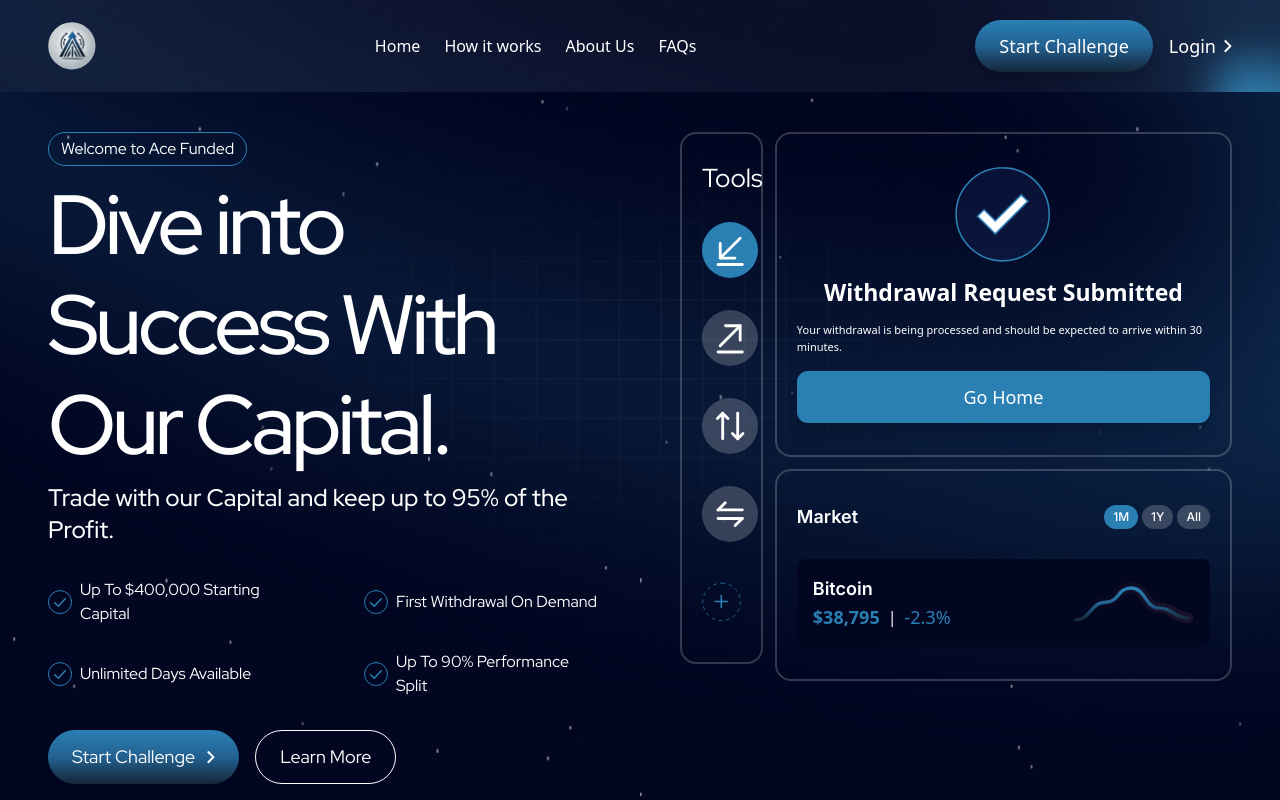
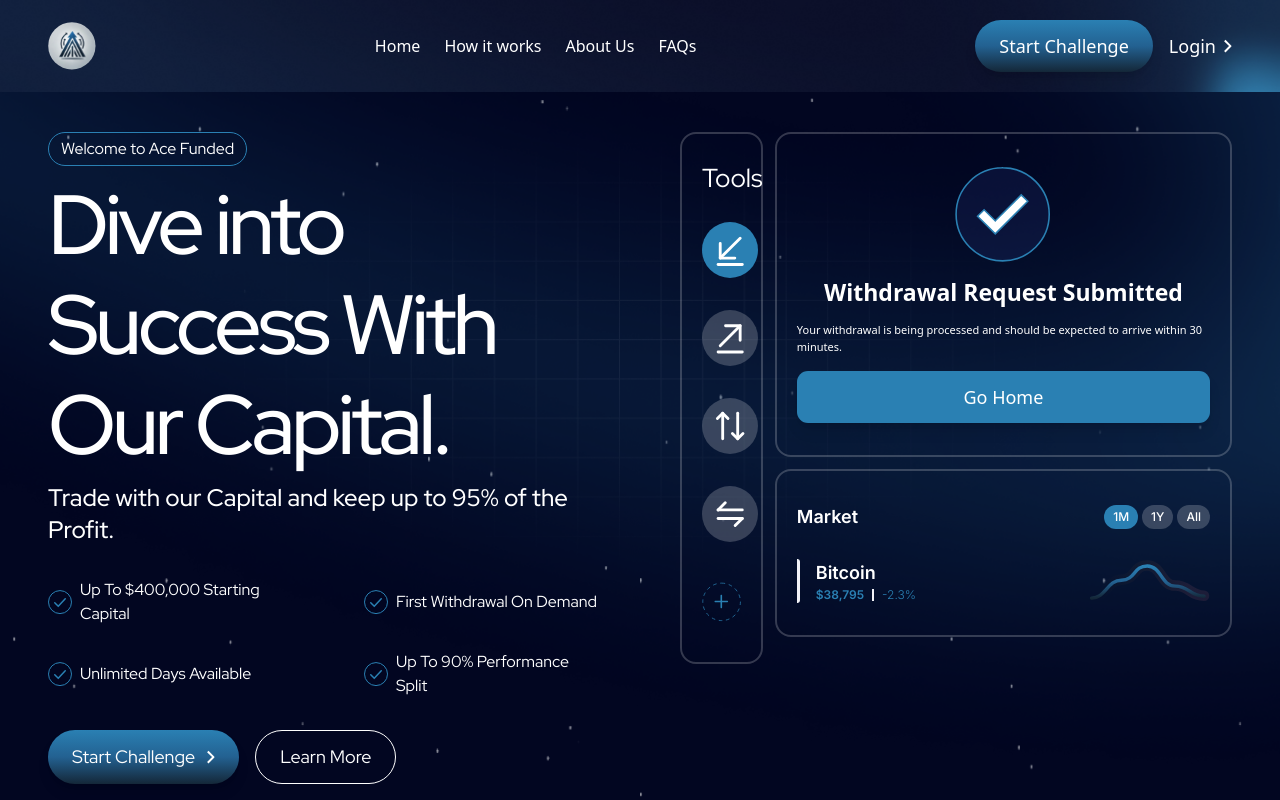
Before and after one commit to mzakiullahusman/coinprop-frontend, a React (Vite) app: page / in a window 1280 px wide. Shown: the top 800 px of the page. Built offline with nearby package versions, Linux system fonts and the light colour scheme.

Commit message:
Dive component updated

```diff
--- a/src/components/Dive.jsx
+++ b/src/components/Dive.jsx
@@ -131,17 +131,18 @@
                 </div>
               </div>
 
-              <div className="flex justify-between mt-2 items-center bg-[#020621] p-4 rounded-lg">
-                <div className="flex flex-col">
-                  <div className=" text-white font-inter text-lg  font-semibold">
-                    Bitcoin
-                  </div>
-                  <div className="flex items-center text-base">
-                    <span className="text-lg text-[#2A80B3] font-semibold">
-                      $38,795
-                    </span>
-                    <span className=" text-white mx-2">|</span>
-                    <span className="text-lg text-[#2A80B3]">-2.3%</span>
+              <div className="flex justify-between mt-2 items-center rounded-lg">
+                <div className="flex gap-4 items-center ">
+                  <div className="border-l rounded-r-lg border-2 border-[#f2f2f7] h-11 "></div>
+                  <div className="flex flex-col">
+                    <div className=" text-white font-inter text-lg  font-semibold">
+                      Bitcoin
+                    </div>
+                    <div className="flex items-center gap-x-2 text-xs text-[#2A80B3] font-inter">
+                      <span className="font-semibold">$38,795</span>
+                      <div className="border border-[#f2f2f7] h-3"></div>
+                      <span className="font-light">-2.3%</span>
+                    </div>
                   </div>
                 </div>
 
```
